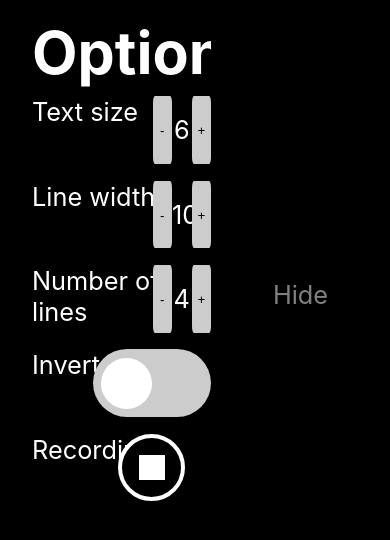
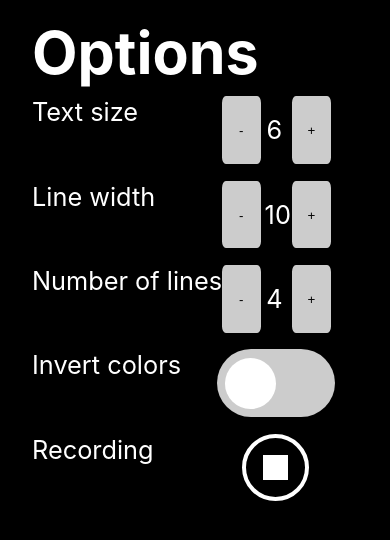
Before and after one commit to scribear/ScribeAR.github.io, a React (Create React App) app: page / in a window 390 px wide. Shown: the top 540 px of the page. Built offline with nearby package versions, Linux system fonts and the light colour scheme.

Commit message:
Smartphone UI

```diff
--- a/src/components/TopSpace/Options/PlusMinus/index.css
+++ b/src/components/TopSpace/Options/PlusMinus/index.css
@@ -11,7 +11,7 @@
      position: absolute;
      right: 5vw;
      display: inline;
-     width: 5vw;
+     width: 10vw;
      height: 8vh;
      text-align: center;
      line-height: 8vh;
@@ -21,8 +21,8 @@ button {
      position: absolute;
      top: 0;
      display: inline-block;
-     height: 8vh;
-     width: 5vw;
+     height: 20vh;
+     width: 10vw;
      background-color: #ccc;
      border-radius: 10%;
      border: 0;
--- a/src/components/TopSpace/Options/Slider/index.css
+++ b/src/components/TopSpace/Options/Slider/index.css
@@ -7,6 +7,9 @@
      width: 12vw;
 }
 
+
+
+@media screen and (orientation:landscape) {
   .setting {
        position: absolute;
        right: 5vw;
@@ -16,7 +19,6 @@
        text-align: center;
        line-height: 8vh;
   }
-
   button {
       position: absolute;
       top: 0;
@@ -29,7 +31,6 @@ button {
       cursor: pointer;
       line-height: 8vh;
    }
-
    .minus {
         right: 10vw;
    }
@@ -37,3 +38,34 @@ button {
    .plus {
         right: 0;
    }
+}
+@media screen and (orientation:portrait) {
+  .setting {
+       position: absolute;
+       right: 13vw;
+       display: inline;
+       width: 5vw;
+       height: 8vh;
+       text-align: center;
+       line-height: 8vh;
+  }
+  button {
+      position: absolute;
+      top: 0;
+      display: inline-block;
+      height: 8vh;
+      width: 10vw;
+      background-color: #ccc;
+      border-radius: 10%;
+      border: 0;
+      cursor: pointer;
+      line-height: 8vh;
+   }
+   .minus {
+        right: 19vw;
+   }
+
+   .plus {
+        left: 1vw;
+   }
+}
--- a/src/components/TopSpace/Options/index.css
+++ b/src/components/TopSpace/Options/index.css
@@ -13,7 +13,7 @@
 /* Button styling from https://fdossena.com/?p=html5cool/buttons/i.frag */
 .mybutton{
      display:inline-block;
-     width: 6vw;
+     width: 12vw;
      padding:0.3vh 1.2vh;
      margin:0 0.1em 0.1em 0;
      border:0.16em solid rgba(255,255,255,0);
--- a/src/components/TopSpace/index.css
+++ b/src/components/TopSpace/index.css
@@ -19,12 +19,19 @@ Please improve browser compatibility. */
     display: none;
 }
 
+@media screen and (orientation:landscape) {
    #hideSpace {
       flex: 1;
       color: gray;
       line-height: 70vh;
       text-align: center;
       cursor: default;
+   }
+}
+@media screen and (orientation:portrait) {
+  #hideSpace {
+    visibility: hidden;
+  }
 }
 
 /* These classes create a nice fade effect for showing/hiding options. */
```
Lines whose indentation alone changed are shown as unchanged.
